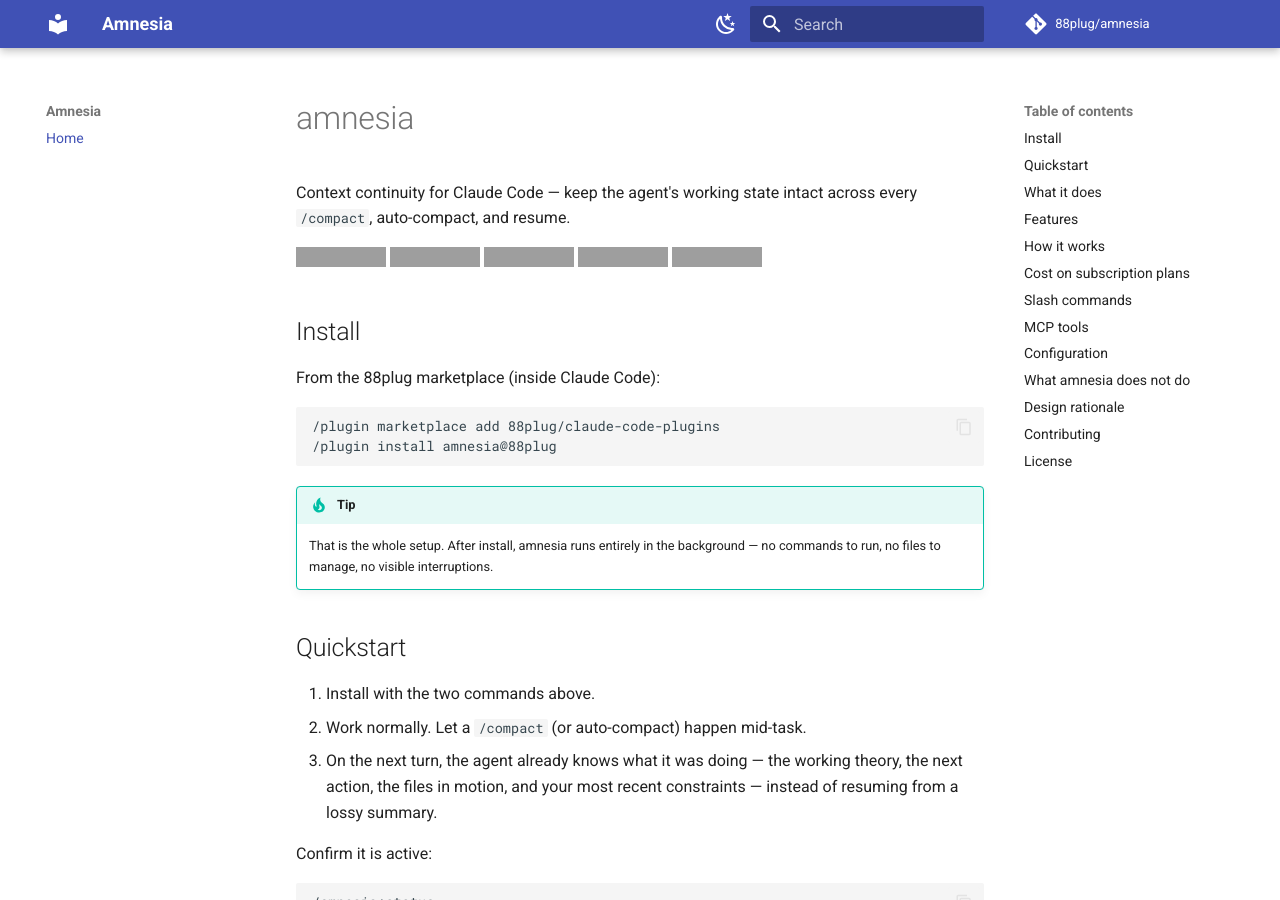
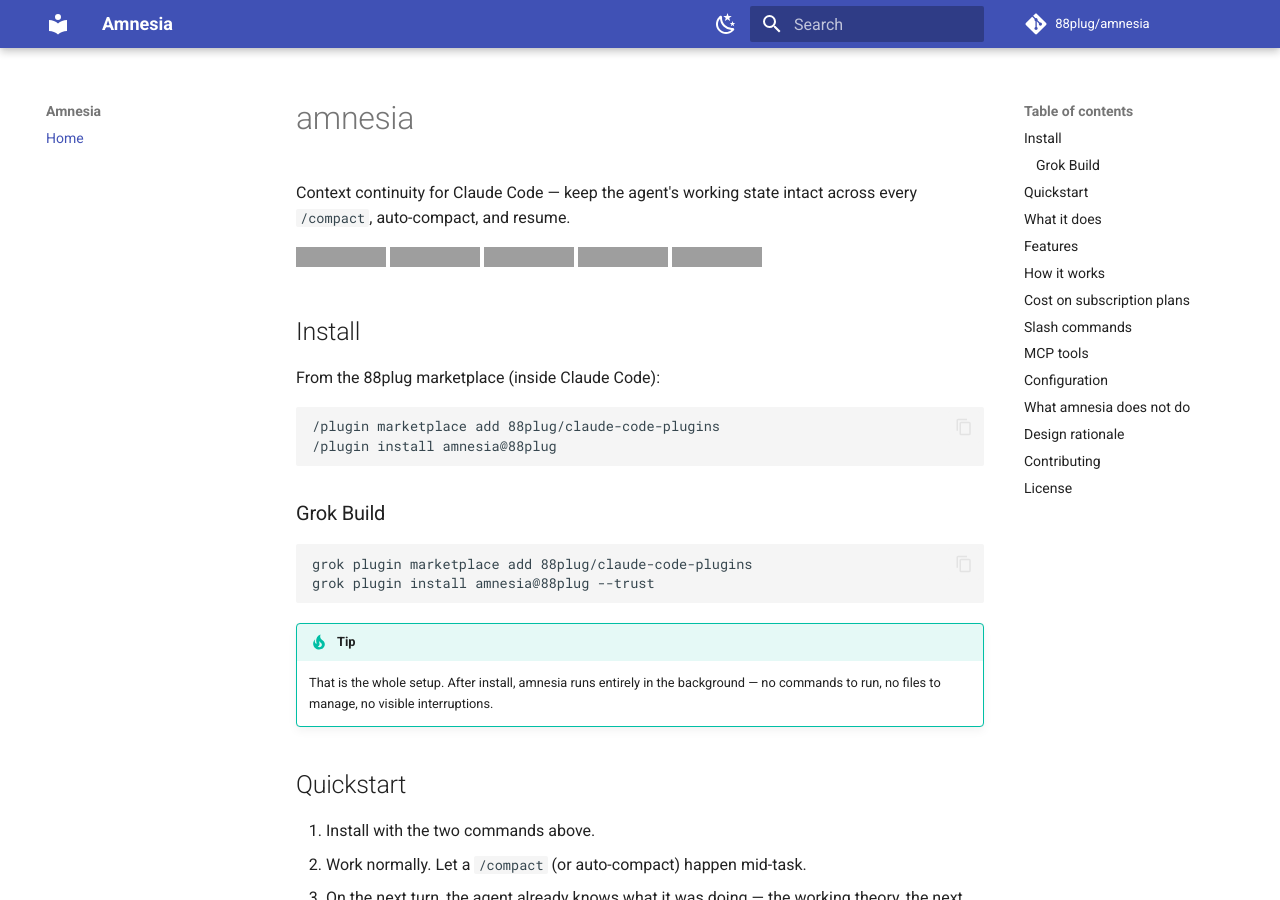
Before and after one commit to 88plug/amnesia, an MkDocs documentation site: the page built from docs/index.md, in a window 1280 px wide and 900 px high, cut to the strip 0-900 px from the top of the window. Built offline with MkDocs 1.6.1 and Material for MkDocs 9.7.7, drawn with Linux system fonts in a browser that asks for light colours; comment, search, counter and statistics services are not loaded; grey boxes are pictures that could not be loaded.

Commit message:
docs(install): add Grok Build marketplace install path
Strangers use: grok plugin marketplace add 88plug/claude-code-plugins
then grok plugin install <name>@88plug --trust (alongside Claude /plugin).

````diff
--- a/docs/index.md
+++ b/docs/index.md
@@ -16,6 +16,14 @@
 /plugin marketplace add 88plug/claude-code-plugins
 /plugin install amnesia@88plug
 ```
+
+### Grok Build
+
+```text
+grok plugin marketplace add 88plug/claude-code-plugins
+grok plugin install amnesia@88plug --trust
+```
+
 
 !!! tip
     That is the whole setup. After install, amnesia runs entirely in the background — no commands to run, no files to manage, no visible interruptions.
````
Also changed, not shown: README.md (+8 -0 lines).
